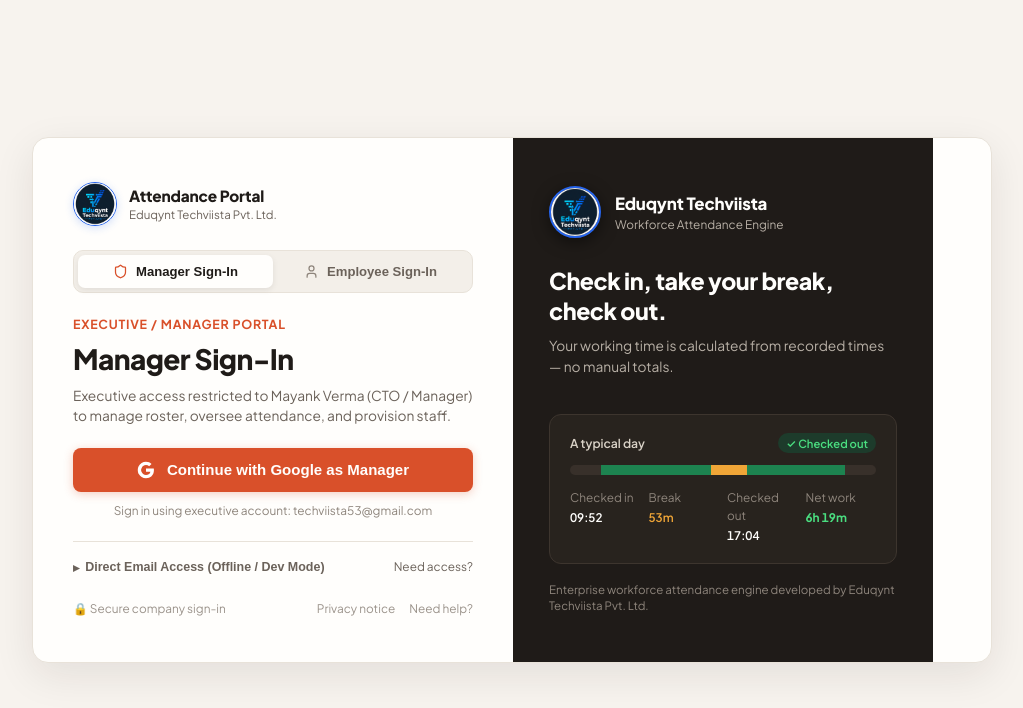
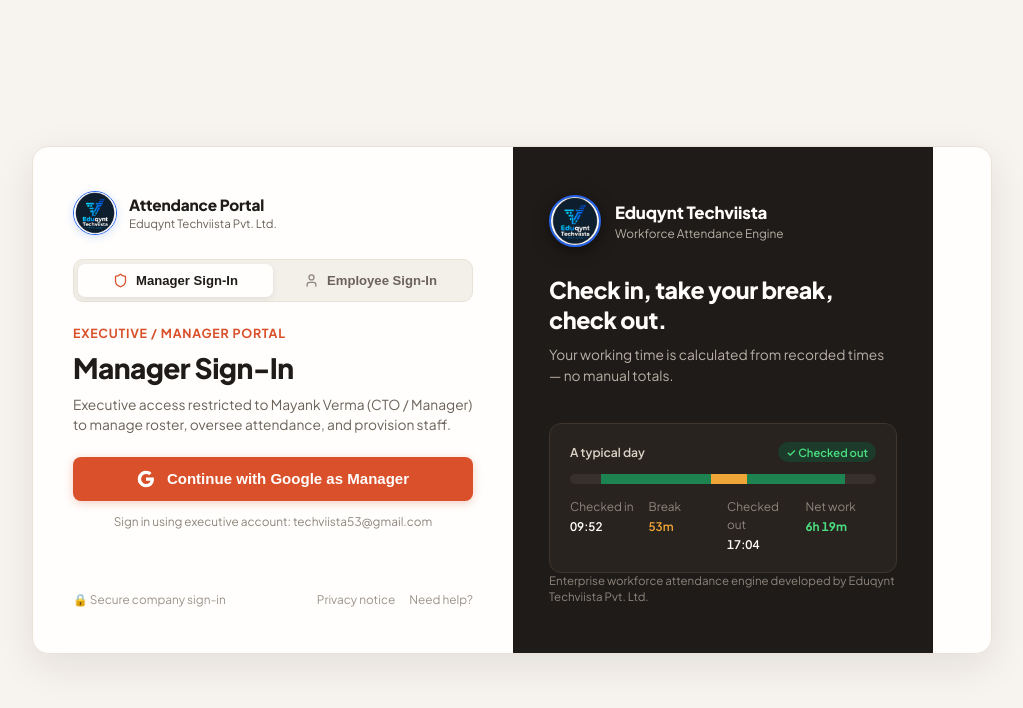
Before and after one commit to VaibhavSharmaggwp/workforce-attendance-engine, a React (Vite) app in the folder frontend/: page / in a window 1280 px wide. Shown: the top 708 px of the page, without its empty margins (128-1151 px from the left). Built offline with nearby package versions, Linux system fonts and the light colour scheme.

Commit message:
refactor(login): purge offline dev direct login accordion for production deployment

```diff
--- a/frontend/src/pages/LoginPage.jsx
+++ b/frontend/src/pages/LoginPage.jsx
@@ -4,22 +4,14 @@ import { useAuth } from '../context/AuthContext';
 import { Eye, EyeOff, AlertCircle, ArrowRight, Shield, User, LogIn, X, Lock, HelpCircle, ShieldCheck } from 'lucide-react';
 
 export const LoginPage = () => {
-  const { loginWithCredentials, authError, setAuthError, logout } = useAuth();
-  const [selectedRole, setSelectedRole] = useState('MANAGER'); // default to Manager for easy admin access
-  const [email, setEmail] = useState('techviista53@gmail.com');
-  const [showDirectLogin, setShowDirectLogin] = useState(false);
-  const [isSubmitting, setIsSubmitting] = useState(false);
+  const { authError, setAuthError } = useAuth();
+  const [selectedRole, setSelectedRole] = useState('MANAGER');
   const [isGoogleRedirecting, setIsGoogleRedirecting] = useState(false);
   const [infoModal, setInfoModal] = useState(null); // 'PRIVACY' | 'HELP' | 'SECURITY' | null
 
   const handleRoleChange = (role) => {
     setSelectedRole(role);
     setAuthError(null);
-    if (role === 'MANAGER') {
-      setEmail('techviista53@gmail.com');
-    } else {
-      setEmail('');
-    }
   };
 
   const handleGoogleSignIn = async () => {
@@ -36,31 +28,8 @@ export const LoginPage = () => {
     } catch {
       setIsGoogleRedirecting(false);
       setAuthError(
-        'Backend server (http://localhost:8080) is not currently running. To use Google Sign-in, please start the Spring Boot backend. In the meantime, use the direct Sign In button below.'
+        'Authentication service is temporarily unavailable. Please ensure the backend is running and try again.'
       );
-    }
-  };
-
-  const handleEmailSubmit = async (e) => {
-    if (e && e.preventDefault) e.preventDefault();
-    const targetEmail = email.trim();
-    if (!targetEmail) {
-      setAuthError('Please enter your registered Gmail address.');
-      return;
-    }
-    setIsSubmitting(true);
-    setAuthError(null);
-    try {
-      const loggedUser = await loginWithCredentials(targetEmail, 'sso-session');
-      if (selectedRole === 'MANAGER' && loggedUser && loggedUser.role !== 'MANAGER' && loggedUser.role !== 'ADMIN') {
-        logout();
-        setAuthError(`Access Denied: ${targetEmail} is registered as an Employee. Manager Portal access is strictly restricted to Mayank Verma (CTO / Manager). Please switch to Employee Sign-In.`);
-        return;
-      }
-    } catch (err) {
-      // error handled in AuthContext
-    } finally {
-      setIsSubmitting(false);
     }
   };
 
@@ -317,103 +286,11 @@ export const LoginPage = () => {
                   </>
                 )}
               </button>
-              <div style={{ marginTop: 10, textAlign: 'center', fontSize: '0.74rem', color: '#8E857C' }}>
+              <div style={{ marginTop: 12, textAlign: 'center', fontSize: '0.74rem', color: '#8E857C' }}>
                 {isManager
                   ? 'Sign in using executive account: techviista53@gmail.com'
                   : 'Sign in with the corporate or personal Gmail provisioned by CTO Mayank Verma.'}
               </div>
-            </div>
-
-            {/* Direct Email Access (Offline / Local Dev Mode) */}
-            <div style={{ marginTop: 22, borderTop: '1px solid var(--color-border)', paddingTop: 16 }}>
-              <div style={{ display: 'flex', justifyContent: 'space-between', alignItems: 'center' }}>
-                <button
-                  type="button"
-                  onClick={() => setShowDirectLogin(!showDirectLogin)}
-                  style={{
-                    background: 'none',
-                    border: 'none',
-                    padding: 0,
-                    fontSize: '0.78rem',
-                    fontWeight: 600,
-                    color: showDirectLogin ? 'var(--color-charcoal)' : 'var(--color-stone)',
-                    cursor: 'pointer',
-                    display: 'inline-flex',
-                    alignItems: 'center',
-                    gap: 6,
-                  }}
-                >
-                  <span>{showDirectLogin ? '▾' : '▸'}</span>
-                  <span>Direct Email Access (Offline / Dev Mode)</span>
-                </button>
-                <span
-                  onClick={() => setInfoModal('HELP')}
-                  style={{ color: 'var(--color-stone)', cursor: 'pointer', fontSize: '0.74rem' }}
-                  onMouseEnter={(e) => (e.currentTarget.style.color = 'var(--color-charcoal)')}
-                  onMouseLeave={(e) => (e.currentTarget.style.color = 'var(--color-stone)')}
-                >
-                  Need access?
-                </span>
-              </div>
-
-              {showDirectLogin && (
-                <form onSubmit={handleEmailSubmit} style={{ marginTop: 12 }}>
-                  <div style={{ marginBottom: 10 }}>
-                    <label style={{ display: 'block', fontSize: '0.75rem', fontWeight: 600, color: 'var(--color-charcoal)', marginBottom: 4 }}>
-                      {isManager ? 'Manager Gmail Address' : 'Registered Employee Gmail'}
-                    </label>
-                    <input
-                      type="email"
-                      required
-                      placeholder={isManager ? 'techviista53@gmail.com' : 'e.g. employee@gmail.com'}
-                      value={email}
-                      onChange={(e) => setEmail(e.target.value)}
-                      style={{
-                        width: '100%',
-                        padding: '8px 12px',
-                        borderRadius: 'var(--radius-control)',
-                        border: '1px solid var(--color-border)',
-                        fontSize: '0.84rem',
-                        color: 'var(--color-charcoal)',
-                        backgroundColor: '#FFFEFC',
-                      }}
-                    />
-                  </div>
-
-                  <div style={{ fontSize: '0.70rem', color: '#8E857C', marginBottom: 10, lineHeight: 1.35 }}>
-                    * Direct login verifies that this email address is already provisioned in the roster. No local application password is required.
-                  </div>
-
-                  <button
-                    type="submit"
-                    disabled={isSubmitting}
-                    style={{
-                      width: '100%',
-                      backgroundColor: 'var(--color-charcoal)',
-                      color: '#FFFEFC',
-                      border: 'none',
-                      borderRadius: 'var(--radius-control)',
-                      padding: '9px 14px',
-                      fontSize: '0.82rem',
-                      fontWeight: 600,
-                      cursor: isSubmitting ? 'not-allowed' : 'pointer',
-                      display: 'flex',
-                      alignItems: 'center',
-                      justifyContent: 'center',
-                      gap: 8,
-                    }}
-                  >
-                    <LogIn size={14} />
-                    <span>
-                      {isSubmitting
-                        ? 'Verifying...'
-                        : isManager
-                        ? 'Sign In Directly as Manager'
-                        : 'Sign In Directly as Employee'}
-                    </span>
-                  </button>
-                </form>
-              )}
             </div>
           </div>
 
```
